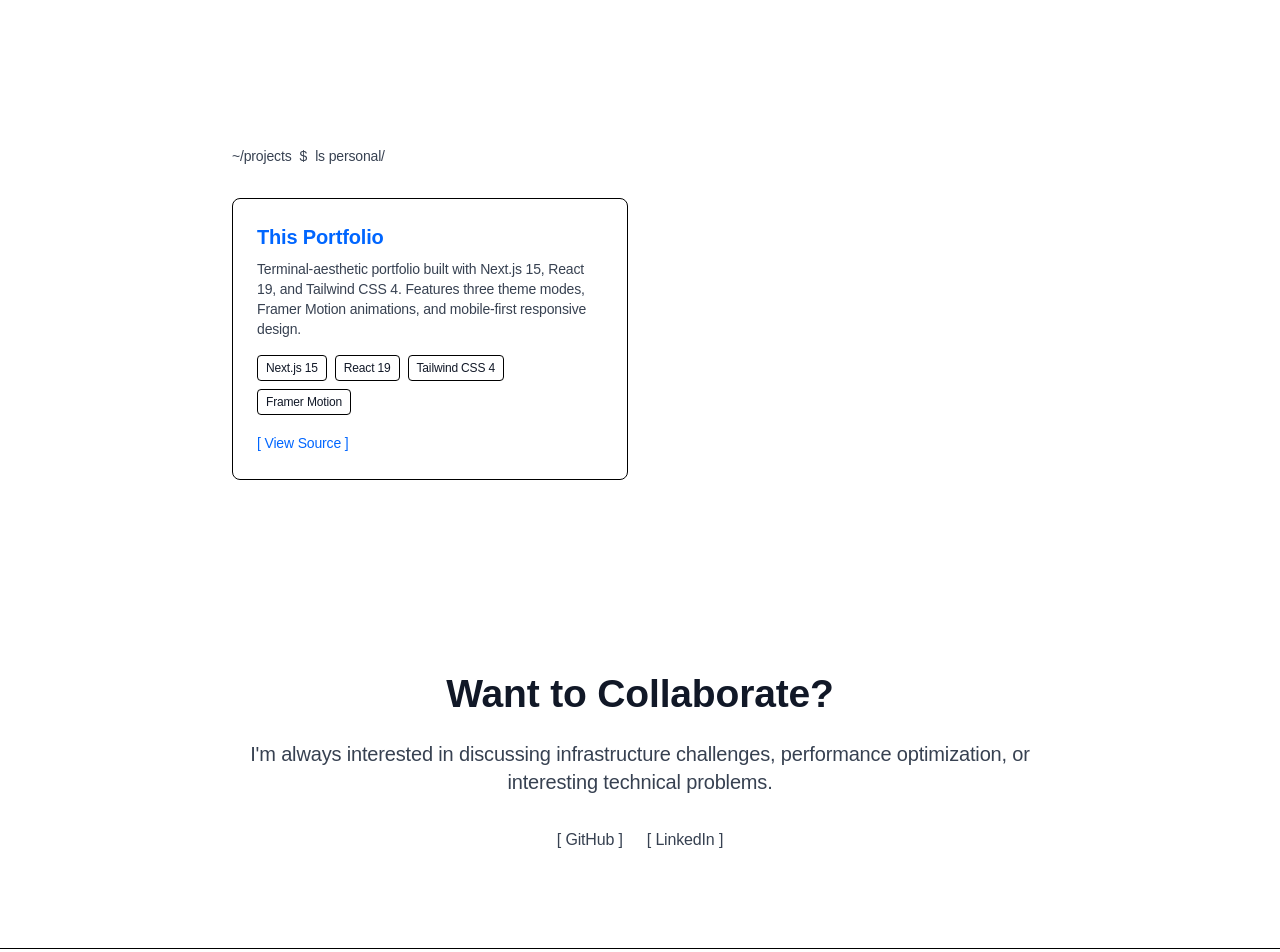
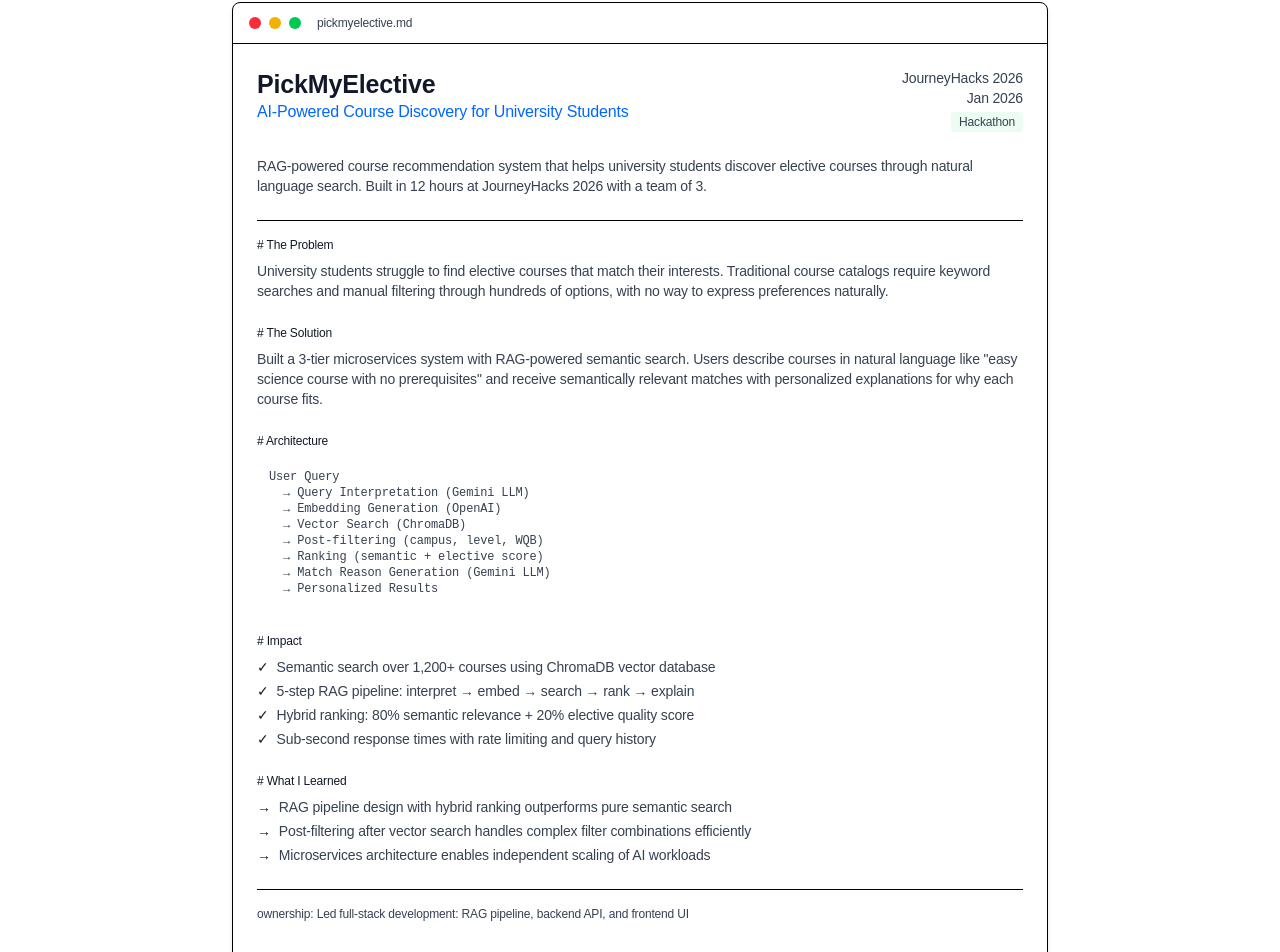
Before and after one commit to manvirheer/manvirheer-portfolio, a Next.js app: page /projects in a window 1280 px wide. Shown: the part 4094-5046 px from the top of the page. Built offline with nearby package versions, Linux system fonts and the light colour scheme; a web font is replaced by a local one.

Commit message:
feat: add PickMyElective project to portfolio
- Add PickMyElective as featured project on /projects page
- Add PickMyElective to personal projects section on homepage
- Include full case study: problem, solution, architecture, impact

```diff
--- a/app/page.tsx
+++ b/app/page.tsx
@@ -84,6 +84,14 @@ export default function Home() {
   ]
 
   const personalProjects = [
+    {
+      title: 'PickMyElective',
+      tagline: 'AI-powered course recommendations',
+      description:
+        'RAG-powered system helping university students discover electives through natural language search. 3-tier microservices with semantic search over 1,200+ courses.',
+      tech: ['React', 'Spring Boot', 'FastAPI', 'ChromaDB', 'Gemini'],
+      link: 'https://github.com/manvirheer/pickmyelective',
+    },
     {
       title: 'Whisper Typer',
       tagline: 'Voice-to-text with AMD GPU acceleration',
--- a/app/projects/page.tsx
+++ b/app/projects/page.tsx
@@ -133,6 +133,52 @@ const featuredProjects = [
       'Simple UX often requires more complex engineering',
     ],
     ownership: 'Full-stack development + user research',
+  },
+  {
+    id: 'pickmyelective',
+    title: 'PickMyElective',
+    subtitle: 'AI-Powered Course Discovery for University Students',
+    company: 'JourneyHacks 2026',
+    period: 'Jan 2026',
+    status: 'Hackathon',
+    description:
+      'RAG-powered course recommendation system that helps university students discover elective courses through natural language search. Built in 12 hours at JourneyHacks 2026 with a team of 3.',
+    problem:
+      'University students struggle to find elective courses that match their interests. Traditional course catalogs require keyword searches and manual filtering through hundreds of options, with no way to express preferences naturally.',
+    solution:
+      'Built a 3-tier microservices system with RAG-powered semantic search. Users describe courses in natural language like "easy science course with no prerequisites" and receive semantically relevant matches with personalized explanations for why each course fits.',
+    impact: [
+      'Semantic search over 1,200+ courses using ChromaDB vector database',
+      '5-step RAG pipeline: interpret → embed → search → rank → explain',
+      'Hybrid ranking: 80% semantic relevance + 20% elective quality score',
+      'Sub-second response times with rate limiting and query history',
+    ],
+    architecture: `User Query
+  → Query Interpretation (Gemini LLM)
+  → Embedding Generation (OpenAI)
+  → Vector Search (ChromaDB)
+  → Post-filtering (campus, level, WQB)
+  → Ranking (semantic + elective score)
+  → Match Reason Generation (Gemini LLM)
+  → Personalized Results`,
+    tech: [
+      'React 19',
+      'TypeScript',
+      'Spring Boot 3.4',
+      'Java 21',
+      'FastAPI',
+      'ChromaDB',
+      'OpenAI Embeddings',
+      'Google Gemini',
+      'PostgreSQL',
+      'JWT + OTP Auth',
+    ],
+    learnings: [
+      'RAG pipeline design with hybrid ranking outperforms pure semantic search',
+      'Post-filtering after vector search handles complex filter combinations efficiently',
+      'Microservices architecture enables independent scaling of AI workloads',
+    ],
+    ownership: 'Led full-stack development: RAG pipeline, backend API, and frontend UI',
   },
 ]
 
```
Also changed, not shown: 1 other file (tests, documents, lock files or other folders).
